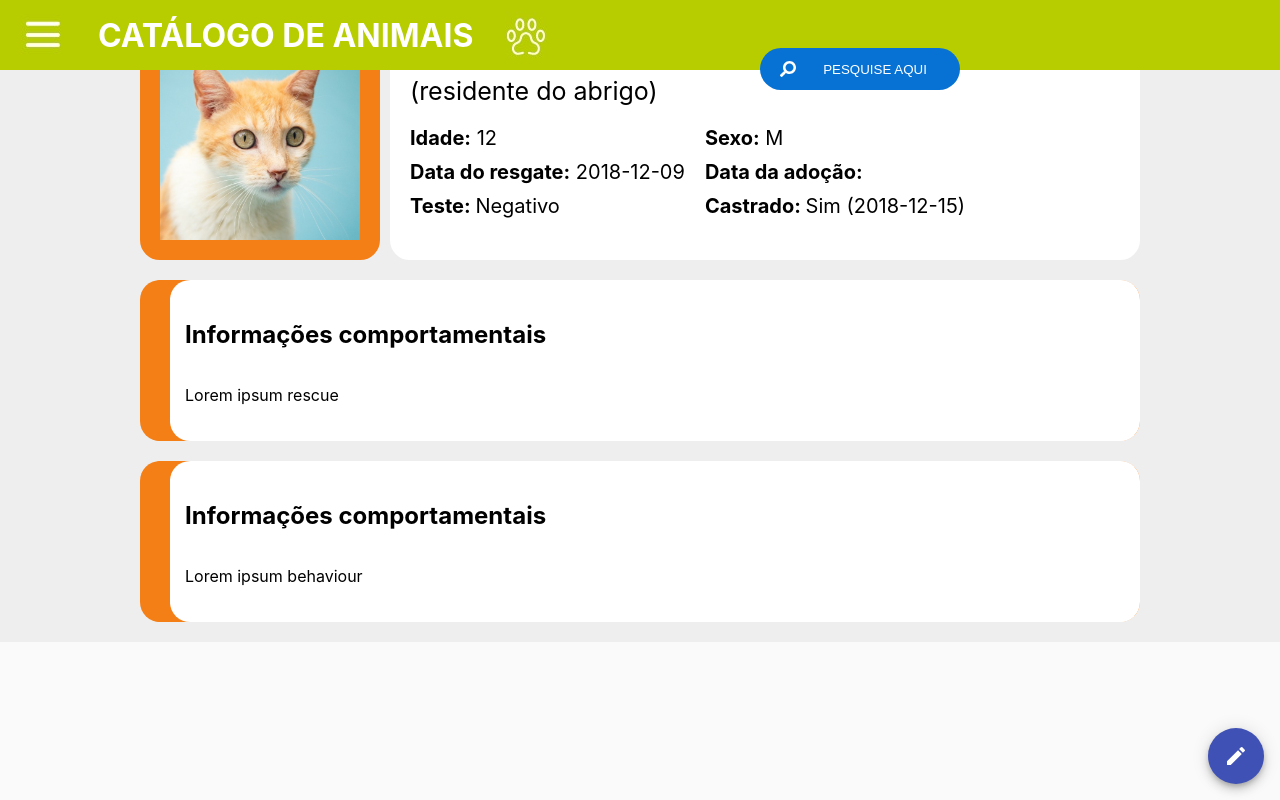
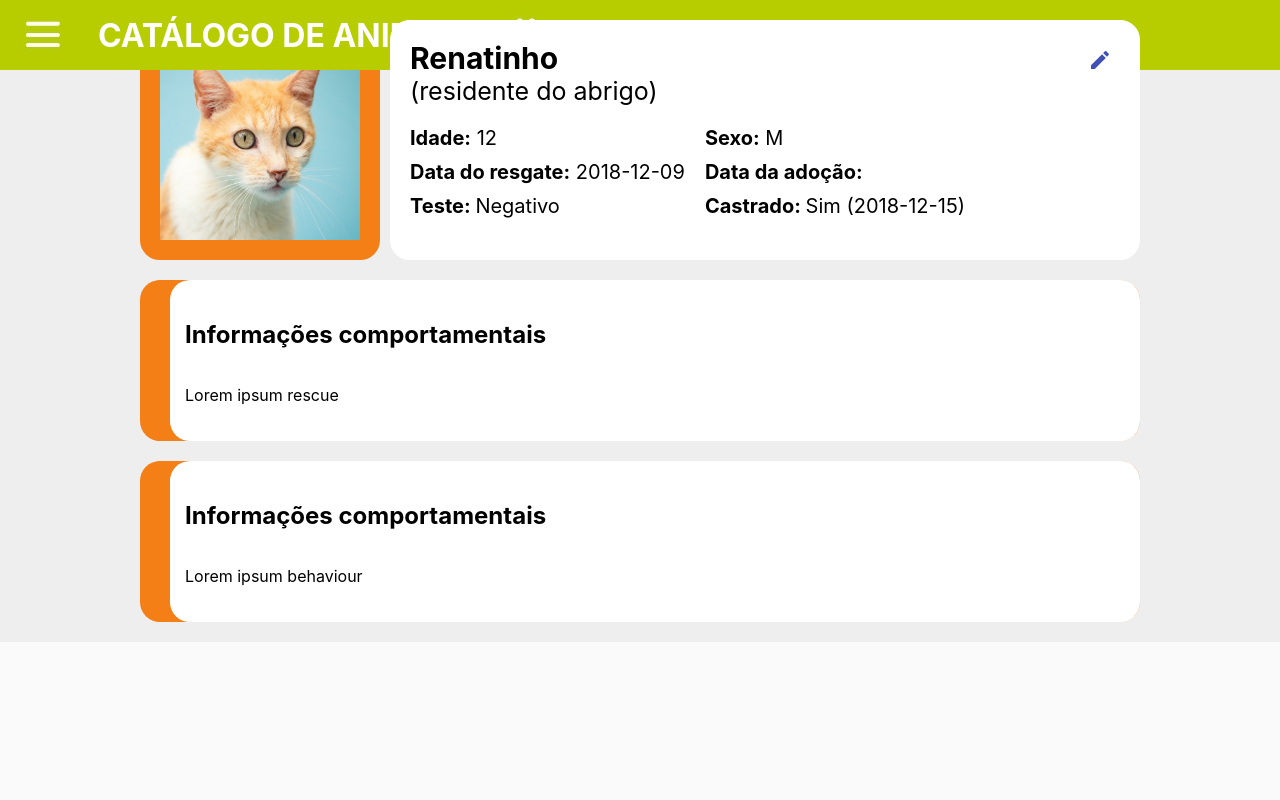
Before and after one commit to balaiodegato/catalogo-webapp, a React (Create React App) app: page /details in a window 1280 px wide. Built offline with nearby package versions, Linux system fonts and the light colour scheme.

Commit message:
Replace FAB global edit button with section specific edit button
Also creates the useEditMode hook to make it easier to setup the
section specific edit button.

```diff
--- a/src/app/components/DetailsPage/Details.js
+++ b/src/app/components/DetailsPage/Details.js
@@ -4,7 +4,7 @@ import './Details.css';
 
 import Box from '@material-ui/core/Box';
 import TextField from '@material-ui/core/TextField';
-import Fab from '@material-ui/core/Fab';
+import Button from '@material-ui/core/Button';
 import EditIcon from '@material-ui/icons/Edit';
 import SaveAltIcon from '@material-ui/icons/SaveAlt';
 import { makeStyles } from '@material-ui/core/styles';
@@ -27,30 +27,56 @@ const TEST_RESULT_STRINGS = {
 }
 
 const useStyles = makeStyles(theme => ({
-  fab: {
+  editbutton: {
     position: 'absolute',
-    bottom: theme.spacing(2),
-    right: theme.spacing(2),
+    top: theme.spacing(0),
+    right: theme.spacing(0),
+    padding: theme.spacing(1),
+    'min-width': 0,
+  },
+  relativepos: {
+    position: 'relative',
   },
 }));
 
-function MainInfo(props) {
-  const [editValues, setEditValues] = useState({})
-  function onNameChange(event) {
-    const name = event.target.name
+function useEditMode(saveCallback) {
+  const [editMode, setEditMode] = useState(false);
+  const [editValues, setEditValues] = useState({});
+  function onValueChange(name, event) {
+    const value = event.target.value;
     setEditValues(editValues => ({
       ...editValues,
-      name: name,
+      [name]: value,
     }));
   }
+  function onSave() {
+    saveCallback(editValues);
+    setEditMode(false);
+  }
+  function onEdit() {
+    setEditValues({});
+    setEditMode(true);
+  }
+
+  return [editMode, onEdit, onValueChange, onSave];
+}
+
+function MainInfo(props) {
+  const [editMode, onEdit, onValueChange, onSave] = useEditMode(props.onSave);
+
+  const classes = useStyles()
 
   const pet = props.pet;
 
   return (
-    <Box width="790px" marginLeft="10px" border={20} borderRadius={20} borderColor="#FFFFFF" bgcolor="#FFFFFF">
+    <Box className={classes.relativepos} width="790px" marginLeft="10px" border={20} borderRadius={20} borderColor="#FFFFFF" bgcolor="#FFFFFF">
+      {editMode ?
+        <Button color="primary" className={classes.editbutton} onClick={onSave}><SaveAltIcon ></SaveAltIcon></Button>
+        : <Button color="primary" className={classes.editbutton} onClick={onEdit}><EditIcon ></EditIcon></Button>
+      }
       <Box display="flex" flexDirection="row">
-        {props.editMode ?
-          <TextField onChange={onNameChange} label="Nome" variant="outlined" defaultValue={pet.name}/>
+        {editMode ?
+          <TextField onChange={e => onValueChange('name', e)} label="Nome" variant="outlined" defaultValue={pet.name}/>
           : <Box fontSize="30px"><b>{pet.name}</b></Box>
         }
       </Box>
@@ -101,11 +127,9 @@ function InfoBox(props) {
 }
 
 function Details(props) {
-  const [editMode, setEditMode] = useState(false)
-  const classes = useStyles()
-
-  function save() {
-    setEditMode(false)
+  function onSave(newValues) {
+    console.log(newValues);
+    // Call update API
   }
 
   const pet = {
@@ -124,18 +148,9 @@ function Details(props) {
 
   return (
     <Box padding="20px" display="flex" flexDirection="column" alignItems="center" justifyContent="center" bgcolor="#EEEEEE">
-      {editMode ?
-        <Fab className={classes.fab} color="primary" aria-label="save">
-          <SaveAltIcon onClick={() => save()}></SaveAltIcon>
-        </Fab>
-        :
-        <Fab className={classes.fab} color="primary" aria-label="edit">
-          <EditIcon onClick={() => setEditMode(true)}></EditIcon>
-        </Fab>
-      }
       <Box width="1000px" display="flex" justifyContent="center">
         <ProfilePhoto url={pet.photo_url} width="200px" height="200px"></ProfilePhoto>
-        <MainInfo pet={pet} editMode={editMode}></MainInfo>
+        <MainInfo pet={pet} onSave={onSave}></MainInfo>
       </Box>
       <InfoBox
         title="Informações comportamentais"
```
